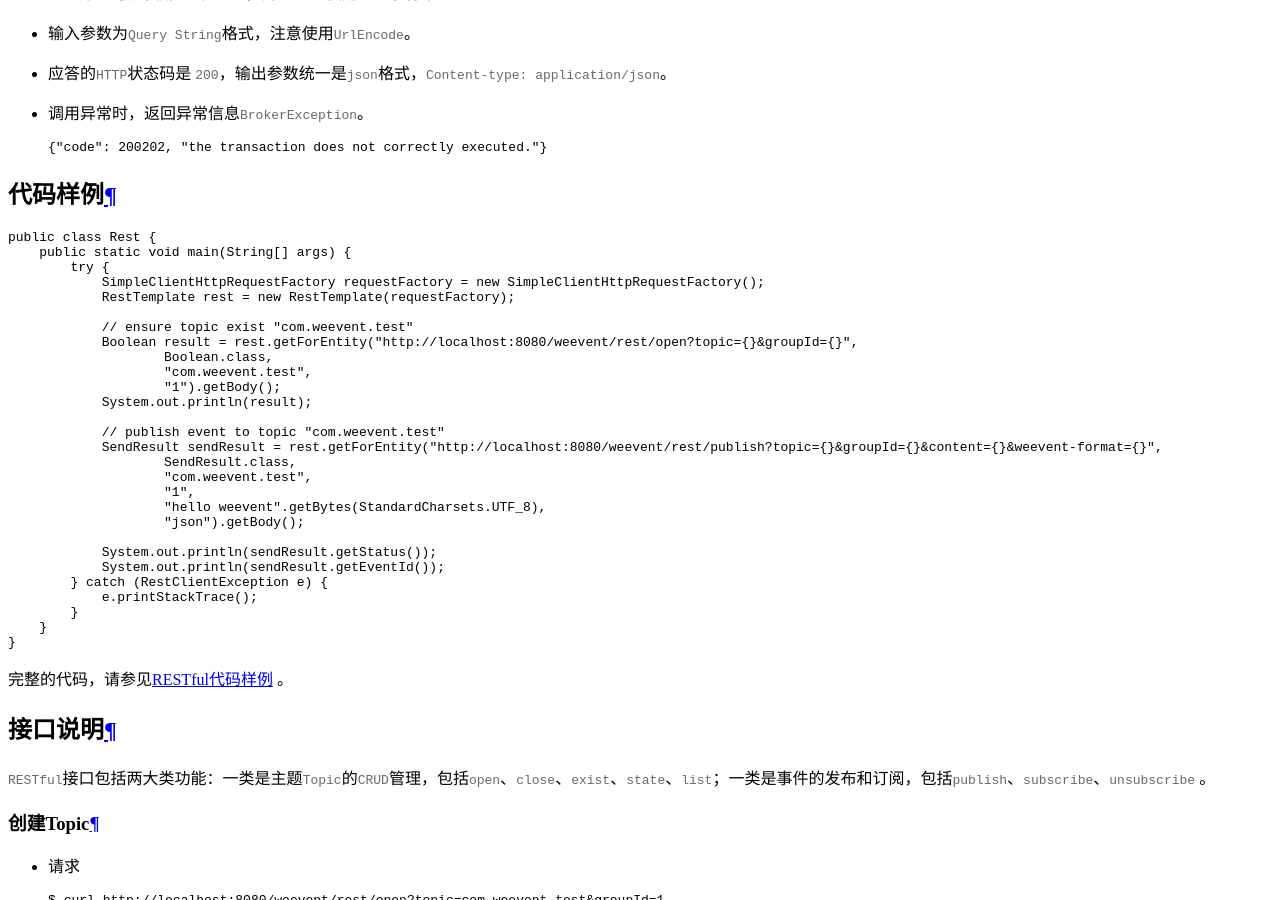
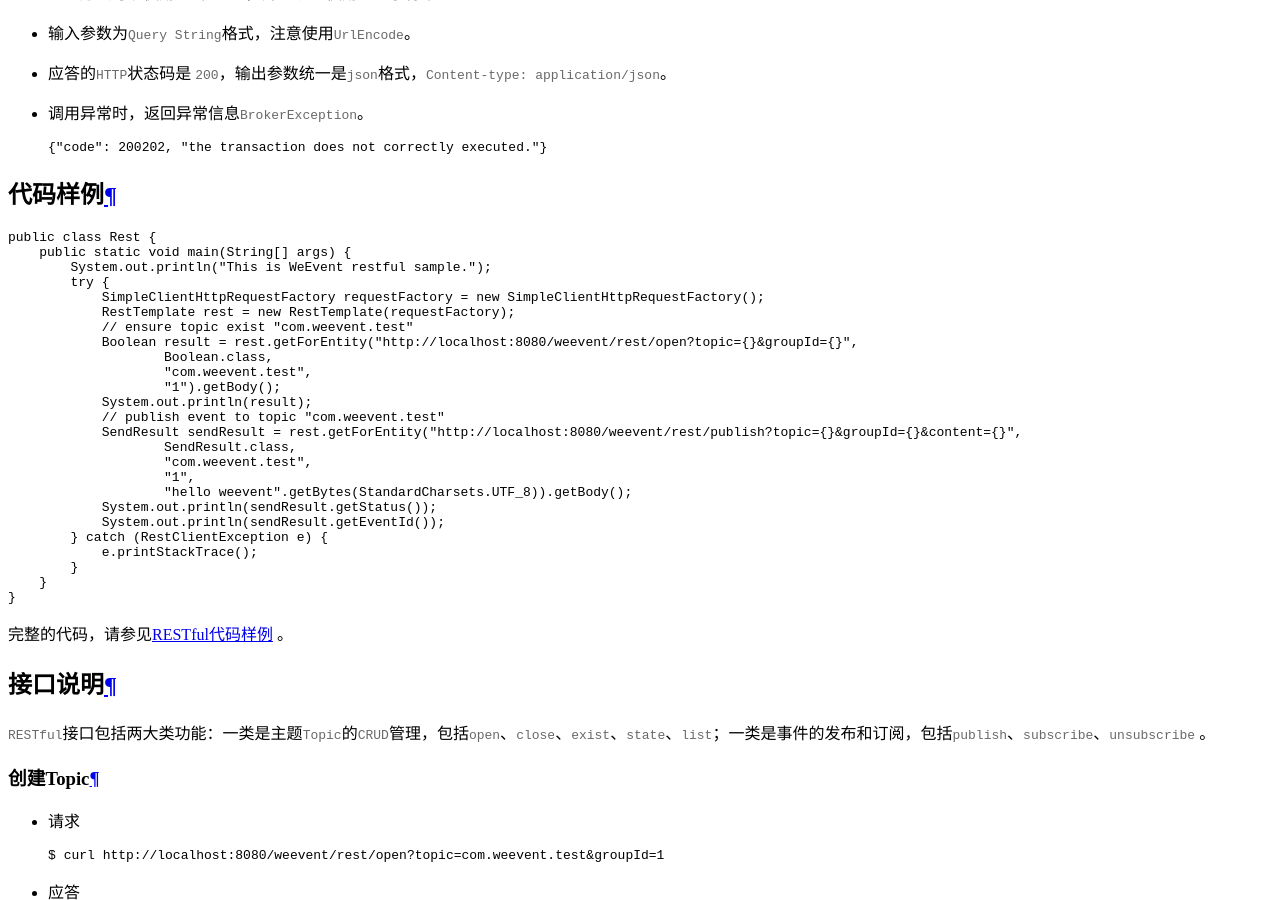
Before and after one commit to WeBankBlockchain/WeEvent-docs, a Sphinx documentation site: the page built from docs/protocal/restful.md, in a window 1280 px wide and 900 px high, scrolled down 999 px. Built offline with Sphinx 7.4.7 and the Read the Docs theme 2.0.0, drawn with Linux system fonts in a browser that asks for light colours.

Commit message:
update doc

````diff
--- a/docs/protocal/restful.md
+++ b/docs/protocal/restful.md
@@ -20,25 +20,22 @@
 ```java
 public class Rest {
     public static void main(String[] args) {
+        System.out.println("This is WeEvent restful sample.");
         try {
             SimpleClientHttpRequestFactory requestFactory = new SimpleClientHttpRequestFactory();
             RestTemplate rest = new RestTemplate(requestFactory);
-
             // ensure topic exist "com.weevent.test"
             Boolean result = rest.getForEntity("http://localhost:8080/weevent/rest/open?topic={}&groupId={}",
                     Boolean.class,
                     "com.weevent.test",
                     "1").getBody();
             System.out.println(result);
-
             // publish event to topic "com.weevent.test"
-            SendResult sendResult = rest.getForEntity("http://localhost:8080/weevent/rest/publish?topic={}&groupId={}&content={}&weevent-format={}",
+            SendResult sendResult = rest.getForEntity("http://localhost:8080/weevent/rest/publish?topic={}&groupId={}&content={}",
                     SendResult.class,
                     "com.weevent.test",
                     "1",
-                    "hello weevent".getBytes(StandardCharsets.UTF_8),
-                    "json").getBody();
-
+                    "hello weevent".getBytes(StandardCharsets.UTF_8)).getBody();
             System.out.println(sendResult.getStatus());
             System.out.println(sendResult.getEventId());
         } catch (RestClientException e) {
````
Also changed, not shown: docs/install/quickinstall.md (+0 -2 lines), docs/protocal/jsonrpc.md (+10 -8 lines).
